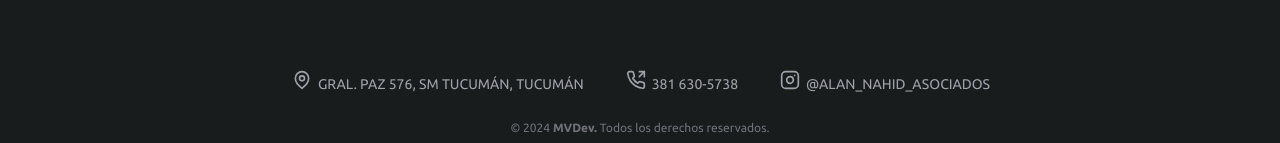
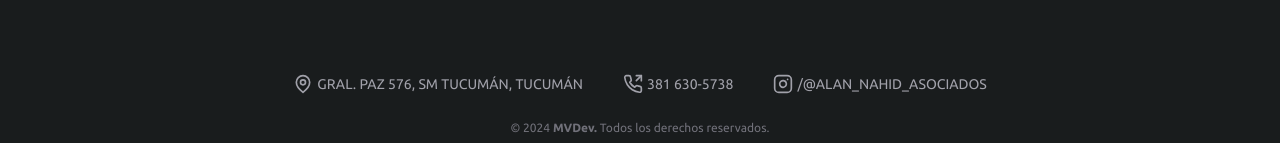
Before and after one commit to VenticinqueMauro/estudio-nahid, a Next.js app: page /login in a window 1280 px wide. Shown: the part 702-845 px from the top of the page. Built offline with nearby package versions, Linux system fonts and the light colour scheme.

Commit message:
fix redes footer

```diff
--- a/src/components/consulta-caso/FormCase.tsx
+++ b/src/components/consulta-caso/FormCase.tsx
@@ -73,7 +73,7 @@ export default function FormCase() {
                         </h3>
                         <p className="font-bold text-lg text-cyan-800">{dataCase?.stageMessage?.title}</p>
                         <div>
-                            <p><span className="text-cyan-800">Etapa:</span> {dataCase?.stage}/14</p>
+                            <p><span className="text-cyan-800">Etapa:</span> <b>{dataCase?.stage}</b>/14</p>
                             <p><span className="text-cyan-800">Descripcion:</span> {dataCase?.stageMessage?.message}</p>
                             {dataCase?.observation && <p><b>Descripción:</b> {dataCase.observation}</p>}
                         </div>
--- a/src/components/footer/Footer.tsx
+++ b/src/components/footer/Footer.tsx
@@ -21,22 +21,22 @@ export default function Footer() {
                         href={'https://www.google.com/maps/dir/-26.8410546,-65.2500889/nahid+y+asociados/@-26.8403288,-65.2699023,13z/data=!3m1!4b1!4m9!4m8!1m1!4e1!1m5!1m1!1s0x94225da4ecdeb6e9:0x95e4e30fdfeb48b8!2m2!1d-65.2072852!2d-26.8367563?entry=ttu'}
                         target="_blank"
                         className="flex items-end  gap-1 hover:text-zinc-50 group">
-                        <svg xmlns="http://www.w3.org/2000/svg" width="24" height="24" viewBox="0 0 24 24" fill="none" stroke="currentColor" strokeWidth="2" strokeLinecap="round" strokeLinejoin="round" className="lucide lucide-map-pin pb-1 group-hover:text-cyan-500 "><path d="M20 10c0 6-8 12-8 12s-8-6-8-12a8 8 0 0 1 16 0Z" /><circle cx="12" cy="10" r="3" /></svg>
+                        <svg xmlns="http://www.w3.org/2000/svg" width="20" height="20" viewBox="0 0 24 24" fill="none" stroke="currentColor" strokeWidth="2" strokeLinecap="round" strokeLinejoin="round" className="lucide lucide-map-pin  group-hover:text-cyan-500 "><path d="M20 10c0 6-8 12-8 12s-8-6-8-12a8 8 0 0 1 16 0Z" /><circle cx="12" cy="10" r="3" /></svg>
                         Gral. Paz 576, SM Tucumán, Tucumán
                     </a>
                     <a
                         href={'https://wa.me/5493816305738'}
                         target="_blank"
                         className="flex items-end  gap-1 group hover:text-zinc-50">
-                        <svg xmlns="http://www.w3.org/2000/svg" width="24" height="24" viewBox="0 0 24 24" fill="none" stroke="currentColor" strokeWidth="2" strokeLinecap="round" strokeLinejoin="round" className="lucide lucide-phone-outgoing pb-1 group-hover:text-cyan-500"><polyline points="22 8 22 2 16 2" /><line x1="16" x2="22" y1="8" y2="2" /><path d="M22 16.92v3a2 2 0 0 1-2.18 2 19.79 19.79 0 0 1-8.63-3.07 19.5 19.5 0 0 1-6-6 19.79 19.79 0 0 1-3.07-8.67A2 2 0 0 1 4.11 2h3a2 2 0 0 1 2 1.72 12.84 12.84 0 0 0 .7 2.81 2 2 0 0 1-.45 2.11L8.09 9.91a16 16 0 0 0 6 6l1.27-1.27a2 2 0 0 1 2.11-.45 12.84 12.84 0 0 0 2.81.7A2 2 0 0 1 22 16.92z" /></svg>
+                        <svg xmlns="http://www.w3.org/2000/svg" width="20" height="20" viewBox="0 0 24 24" fill="none" stroke="currentColor" strokeWidth="2" strokeLinecap="round" strokeLinejoin="round" className="lucide lucide-phone-outgoing group-hover:text-cyan-500"><polyline points="22 8 22 2 16 2" /><line x1="16" x2="22" y1="8" y2="2" /><path d="M22 16.92v3a2 2 0 0 1-2.18 2 19.79 19.79 0 0 1-8.63-3.07 19.5 19.5 0 0 1-6-6 19.79 19.79 0 0 1-3.07-8.67A2 2 0 0 1 4.11 2h3a2 2 0 0 1 2 1.72 12.84 12.84 0 0 0 .7 2.81 2 2 0 0 1-.45 2.11L8.09 9.91a16 16 0 0 0 6 6l1.27-1.27a2 2 0 0 1 2.11-.45 12.84 12.84 0 0 0 2.81.7A2 2 0 0 1 22 16.92z" /></svg>
                         381 630-5738
                     </a>
                     <a
                         href={'https://www.instagram.com/alan_nahid_asociados/'}
                         target="_blank"
                         className="flex items-end  gap-1 group hover:text-zinc-50">
-                        <svg xmlns="http://www.w3.org/2000/svg" width="24" height="24" viewBox="0 0 24 24" fill="none" stroke="currentColor" strokeWidth="2" strokeLinecap="round" strokeLinejoin="round" className="lucide lucide-instagram pb-1 group-hover:text-cyan-500"><rect width="20" height="20" x="2" y="2" rx="5" ry="5" /><path d="M16 11.37A4 4 0 1 1 12.63 8 4 4 0 0 1 16 11.37z" /><line x1="17.5" x2="17.51" y1="6.5" y2="6.5" /></svg>
-                        @alan_nahid_asociados
+                        <svg xmlns="http://www.w3.org/2000/svg" width="20" height="20" viewBox="0 0 24 24" fill="none" stroke="currentColor" strokeWidth="2" strokeLinecap="round" strokeLinejoin="round" className="lucide lucide-instagram  group-hover:text-cyan-500"><rect width="20" height="20" x="2" y="2" rx="5" ry="5" /><path d="M16 11.37A4 4 0 1 1 12.63 8 4 4 0 0 1 16 11.37z" /><line x1="17.5" x2="17.51" y1="6.5" y2="6.5" /></svg>
+                        /@alan_nahid_asociados
                     </a>
                 </div>
             </div>
```
